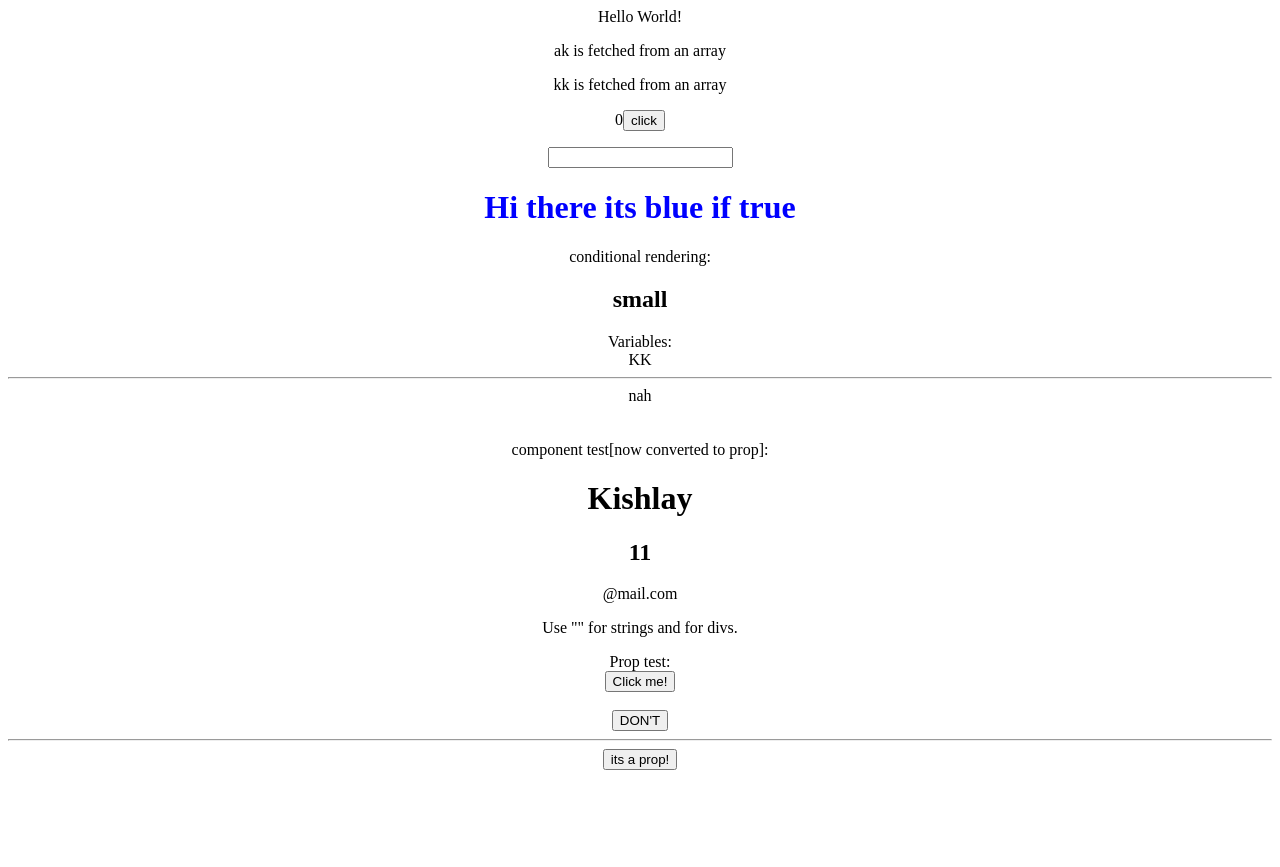
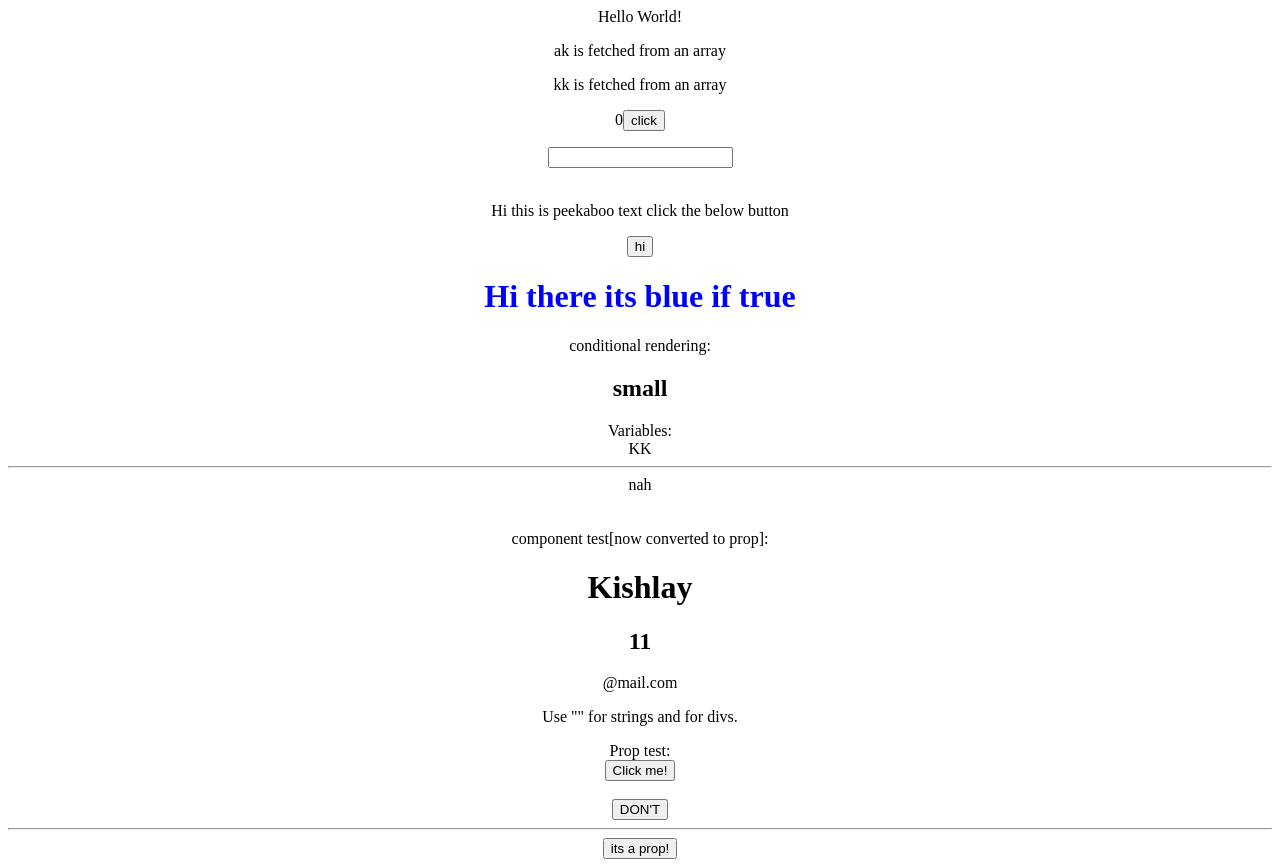
Before and after one commit to Kishlay-notabot/react-dev, a React (Create React App) app: page / in a window 1280 px wide. Before the commit the page ends 800 px from the top, so only its background shows below. Built offline with nearby package versions, Linux system fonts and the light colour scheme.

Commit message:
use state another example, with important points

```diff
--- a/src/App.js
+++ b/src/App.js
@@ -34,8 +34,9 @@ function App() {
   const names = ["ak", "bk","kk"];
   const [inputValue, setIPvalue] = useState("")
   const handleInputChange = (event) => {
-    setIPvalue(event.target.value)
+    setIPvalue(event.target.value) //event.target.value is the value which is written inthe field, just like html getdocumentbyid like value fetching
   }
+  const [showText, setShowText] = useState(true);
   return (
     //51:03
 
@@ -48,8 +49,14 @@ function App() {
     <p>{age}<button onClick={incage}>click</button> </p>
 
     {/* 11/9/23 states and hooks*/}
-    <input type='text'onChange={handleInputChange}/><br />
-    {inputValue}
+    <input type='text'onChange={handleInputChange}/><br /> {/* made a function handleinput change to execute the addition when change in text field is detected*/}
+    {inputValue} <br />
+    {/* code here */}
+    {showText === true && <p>Hi this is peekaboo text click the below button</p>} {/* double ampersand is just "then" [this is another example of useState*/}
+    <button onClick={()=>{setShowText(!showText)}}>hi</button>
+    {/* ! after a variable inverses its value or boolean outcome */}
+
+    {/* {()=>{this is an inline un-named function} */}
     <h1 style={{color: isBlue? "blue": "red"}}>Hi there its blue if true</h1>
      conditional rendering:
     {age >= 18? <h1>up</h1>: <h2>small</h2>}
```
